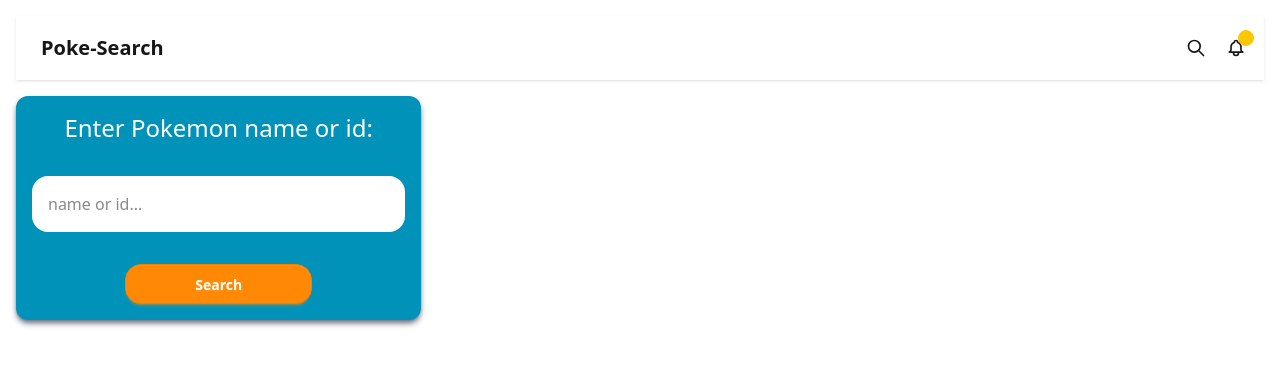
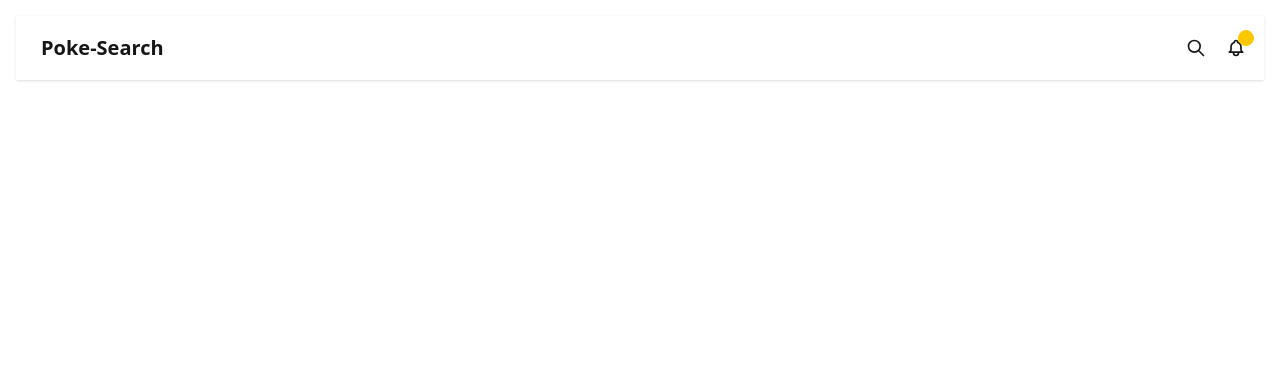
Before and after one commit to JGuzman87/poke-finder, a Next.js app: page / in a window 1280 px wide. Shown: the top 366 px of the page. Built offline with nearby package versions, Linux system fonts and the light colour scheme.

Commit message:
removed form from page.js

```diff
--- a/src/app/page.js
+++ b/src/app/page.js
@@ -32,13 +32,6 @@
 
     fetchPokemon();
   };
-
-// useEffect(() => {
-//   if (pokeInfo.moves) {
-//   props.moves.moves.map((move) => console.log(move.move.name));
-//   }
-// }, [pokeInfo]);
-
   const handleChange = (e) => {
     const { name, value } = e.target;
     if (name === "poke_name") {
@@ -51,33 +44,6 @@
 
       <Nav onSubmit={handleSubmit} value={pokeName} onChange={handleChange} />
 
-      <form
-        className="col-span-3 md:col-span-1 bg-cyan-600 flex rounded-xl shadow-md md:max-w-full shadow-gray-500 flex-col gap-8 items-center p-4"
-        htmlFor="api-call"
-        onSubmit={handleSubmit}
-      >
-        <label
-          htmlFor="name"
-          className="text-2xl subpixel-antialiased font-stretch-expanded text-white"
-        >
-          Enter Pokemon name or id:
-        </label>
-        <input
-          className="bg-white p-4 w-full md:w-full rounded-2xl border-indigo-500"
-          type="text"
-          name="poke_name"
-          value={pokeName}
-          onChange={handleChange}
-          placeholder="name or id..."
-          required
-        />
-        <button
-          className="btn btn-secondary w-1/2 rounded-2xl text-white"
-          type="submit"
-        >
-          Search
-        </button>
-      </form>
 
       {pokeInfo.name ? (
         <Card
--- a/src/components/Nav.jsx
+++ b/src/components/Nav.jsx
@@ -31,7 +31,12 @@
         </button>
         <dialog id="my_modal_3" className="modal">
           <div className="modal-box flex flex-col gap-2 items-center">
-            <form method="dialog">
+            <form
+              onSubmit={(e) => {
+                props.onSubmit(e);
+                document.getElementById("my_modal_3").close();
+              }}
+            >
               {/* if there is a button in form, it will close the modal */}
               <button className="btn btn-sm btn-circle btn-ghost absolute right-2 top-2">
                 ✕
@@ -45,7 +50,7 @@
                 value={props.value}
                 onChange={props.onChange}
               />
-              <button onClick={props.onSubmit}>Submit</button>
+              <button>Submit</button>
             </form>
           </div>
         </dialog>
```
